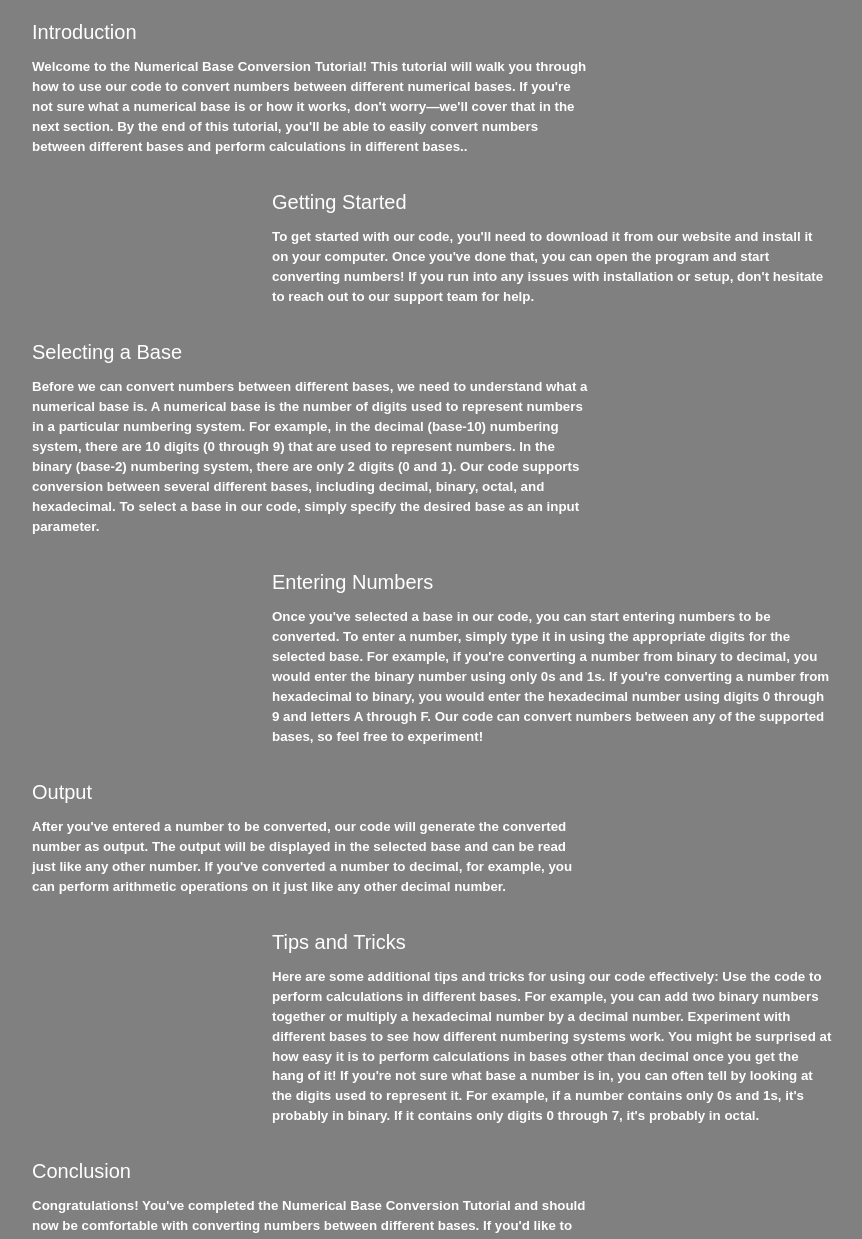
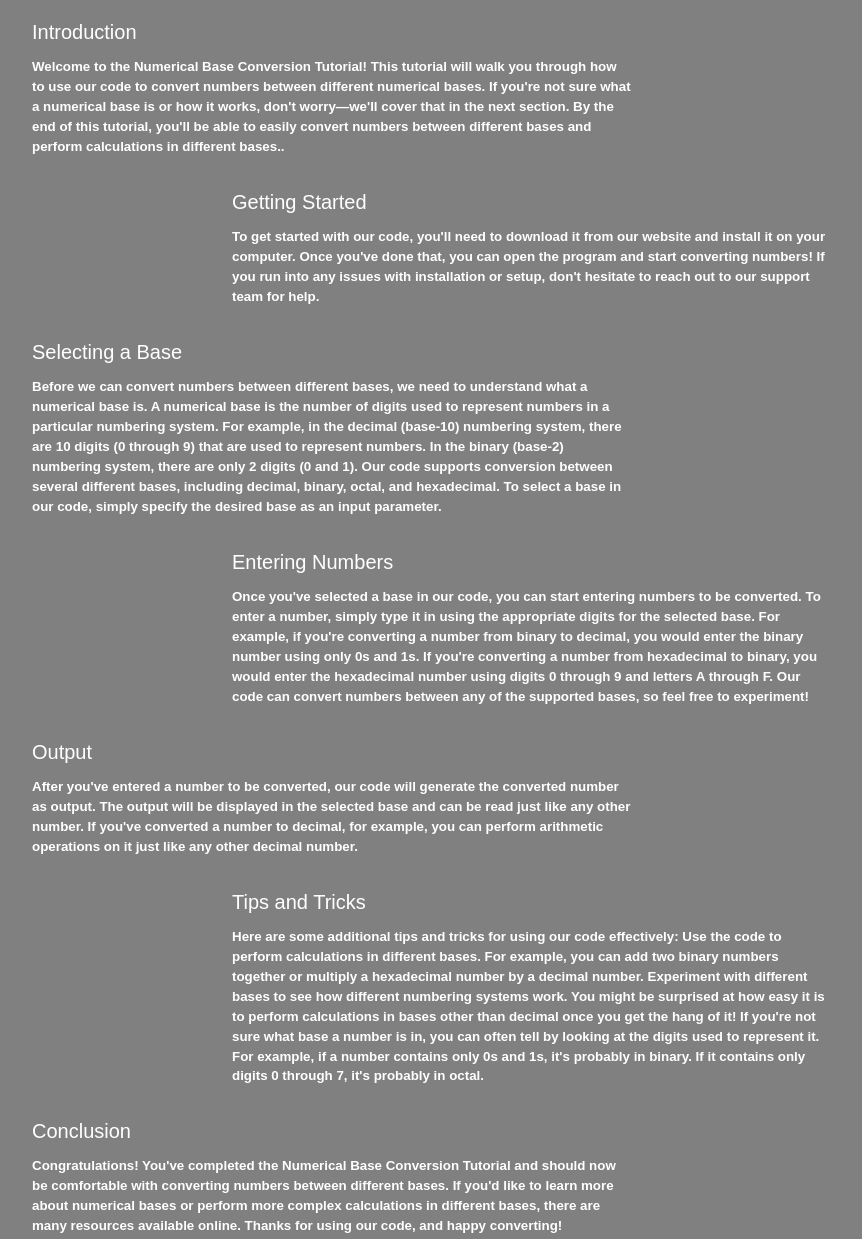
Before and after one commit to lalanreddy/numericalbaseconversion.github.io, a plain HTML site: page index.html in a window 1280 px wide. Shown: the part 59-1298 px from the top of the page, without its empty margins (208-1070 px from the left). Drawn offline with Linux system fonts and the light colour scheme.

Commit message:
changes in CSS

```diff
--- a/style.css
+++ b/style.css
@@ -105,29 +105,29 @@ body {
   }
 
   .one{
-	padding-right:  30%;
+	padding-right:  25%;
   }
 
   .two{
-	padding-left:  30%;
+	padding-left:  25%;
   }
 
   .three{
-	padding-right:  30%;
+	padding-right:  25%;
   }
 
   .four{
-	padding-left:  30%;
+	padding-left:  25%;
   }
 
   .five{
-	padding-right:  30%;
+	padding-right:  25%;
   }
 
   .six{
-	padding-left:  30%;
+	padding-left:  25%;
   }
 
   .seven{
-	padding-right:  30%;
+	padding-right:  25%;
   }
```
